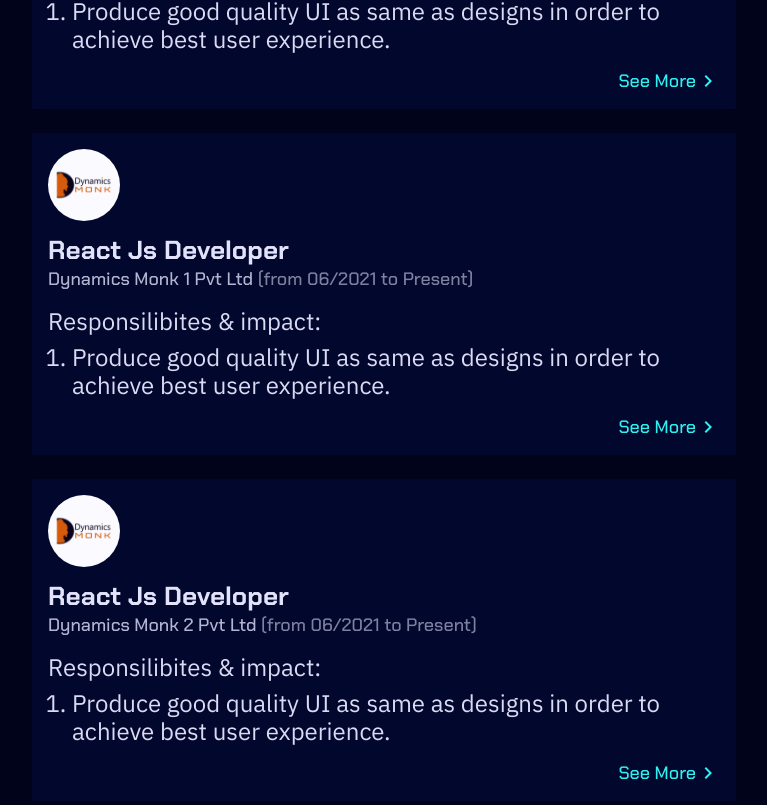
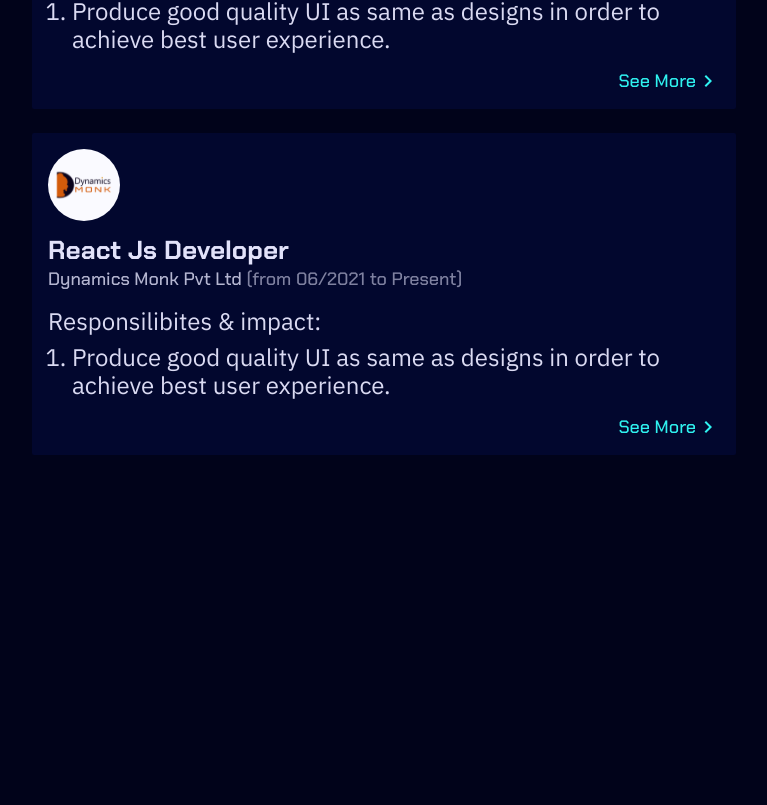
Before and after one commit to HimanshuKanojiya/himanshu-kanojiya-portfolio, a React (Create React App) app: page / in a window 1280 px wide. Shown: the part 1175-1980 px from the top of the page, without its empty margins (0-767 px from the left). After the commit the page ends 1680 px from the top, so only its background shows below. Built offline with nearby package versions, Linux system fonts and the light colour scheme.

Commit message:
experience section completed

```diff
--- a/src/assets/jsons/experiences.json
+++ b/src/assets/jsons/experiences.json
@@ -14,12 +14,7 @@
         "Implement best practices on the web app that comply with w3c accessibility standards and Google SEO guidelines to improve search index results by 100%.",
         "Analyzing component functionality & Integrate GA events to components to send user activities on Google Analytics.",
         "Reviewing team members codes, and create in-depth bugs reports along with solutions.",
-        "Successfully implemented Micro-frontend for web apps using Module Federations along with mobile app using Cordova.",
-        "Refactored Webflow JavaScript codes in order to remove Webflow editor crashing issue which was affecting other teams to work on Webflow.",
-        "Enhanced code test coverage and helped team members to achieve test coverage up to 100%.",
-        "Train & mentoring new joiners for projects.",
-        "Resolved major negative user Experience flow issue for some web browsers to improve the user experience.",
-        "Built the automation script for QA to detect unwanted links on the website and reduced the time from 2 hours to 5 – 10 minutes."
+        "Successfully implemented Micro-frontend for web apps using Module Federations along with mobile app using Cordova."
       ],
       "skills": {
         "title": "Skills:",
@@ -44,10 +39,10 @@
       }
     },
     {
-      "jobId": "DMPTRJD06/22",
+      "jobId": "DMPTRJD07/21",
       "jobTitle": "React Js Developer",
       "companyLogo": "DynamicsMonkLogo",
-      "companyName": "Dynamics Monk 1 Pvt Ltd",
+      "companyName": "Dynamics Monk Pvt Ltd",
       "workingFrom": "06/2021",
       "workingTo": "Present",
       "description": "Responsilibites & impact:",
@@ -56,138 +51,7 @@
         "Implement best practices on the web app that comply with w3c accessibility standards and Google SEO guidelines to improve search index results by 100%.",
         "Analyzing component functionality & Integrate GA events to components to send user activities on Google Analytics.",
         "Reviewing team members codes, and create in-depth bugs reports along with solutions.",
-        "Successfully implemented Micro-frontend for web apps using Module Federations along with mobile app using Cordova.",
-        "Refactored Webflow JavaScript codes in order to remove Webflow editor crashing issue which was affecting other teams to work on Webflow.",
-        "Enhanced code test coverage and helped team members to achieve test coverage up to 100%.",
-        "Train & mentoring new joiners for projects.",
-        "Resolved major negative user Experience flow issue for some web browsers to improve the user experience.",
-        "Built the automation script for QA to detect unwanted links on the website and reduced the time from 2 hours to 5 – 10 minutes."
-      ],
-      "skills": {
-        "title": "Skills:",
-        "skillsItems": [
-          {
-            "iconName": "JavaScriptIcon",
-            "name": "JavaScript"
-          },
-          {
-            "iconName": "ReactJsIcon",
-            "name": "React Js"
-          },
-          {
-            "iconName": "TypescriptIcon",
-            "name": "Typescript"
-          },
-          {
-            "iconName": "Css3Icon",
-            "name": "CSS3"
-          }
-        ]
-      }
-    },
-    {
-      "jobId": "DMPTRJD06/23",
-      "jobTitle": "React Js Developer",
-      "companyLogo": "DynamicsMonkLogo",
-      "companyName": "Dynamics Monk 2 Pvt Ltd",
-      "workingFrom": "06/2021",
-      "workingTo": "Present",
-      "description": "Responsilibites & impact:",
-      "responsibilites": [
-        "Produce good quality UI as same as designs in order to achieve best user experience.",
-        "Implement best practices on the web app that comply with w3c accessibility standards and Google SEO guidelines to improve search index results by 100%.",
-        "Analyzing component functionality & Integrate GA events to components to send user activities on Google Analytics.",
-        "Reviewing team members codes, and create in-depth bugs reports along with solutions.",
-        "Successfully implemented Micro-frontend for web apps using Module Federations along with mobile app using Cordova.",
-        "Refactored Webflow JavaScript codes in order to remove Webflow editor crashing issue which was affecting other teams to work on Webflow.",
-        "Enhanced code test coverage and helped team members to achieve test coverage up to 100%.",
-        "Train & mentoring new joiners for projects.",
-        "Resolved major negative user Experience flow issue for some web browsers to improve the user experience.",
-        "Built the automation script for QA to detect unwanted links on the website and reduced the time from 2 hours to 5 – 10 minutes."
-      ],
-      "skills": {
-        "title": "Skills:",
-        "skillsItems": [
-          {
-            "iconName": "JavaScriptIcon",
-            "name": "JavaScript"
-          },
-          {
-            "iconName": "ReactJsIcon",
-            "name": "React Js"
-          },
-          {
-            "iconName": "TypescriptIcon",
-            "name": "Typescript"
-          },
-          {
-            "iconName": "Css3Icon",
-            "name": "CSS3"
-          }
-        ]
-      }
-    },
-    {
-      "jobId": "DMPTRJD06/24",
-      "jobTitle": "React Js Developer",
-      "companyLogo": "DynamicsMonkLogo",
-      "companyName": "Dynamics Monk 3 Pvt Ltd",
-      "workingFrom": "06/2021",
-      "workingTo": "Present",
-      "description": "Responsilibites & impact:",
-      "responsibilites": [
-        "Produce good quality UI as same as designs in order to achieve best user experience.",
-        "Implement best practices on the web app that comply with w3c accessibility standards and Google SEO guidelines to improve search index results by 100%.",
-        "Analyzing component functionality & Integrate GA events to components to send user activities on Google Analytics.",
-        "Reviewing team members codes, and create in-depth bugs reports along with solutions.",
-        "Successfully implemented Micro-frontend for web apps using Module Federations along with mobile app using Cordova.",
-        "Refactored Webflow JavaScript codes in order to remove Webflow editor crashing issue which was affecting other teams to work on Webflow.",
-        "Enhanced code test coverage and helped team members to achieve test coverage up to 100%.",
-        "Train & mentoring new joiners for projects.",
-        "Resolved major negative user Experience flow issue for some web browsers to improve the user experience.",
-        "Built the automation script for QA to detect unwanted links on the website and reduced the time from 2 hours to 5 – 10 minutes."
-      ],
-      "skills": {
-        "title": "Skills:",
-        "skillsItems": [
-          {
-            "iconName": "JavaScriptIcon",
-            "name": "JavaScript"
-          },
-          {
-            "iconName": "ReactJsIcon",
-            "name": "React Js"
-          },
-          {
-            "iconName": "TypescriptIcon",
-            "name": "Typescript"
-          },
-          {
-            "iconName": "Css3Icon",
-            "name": "CSS3"
-          }
-        ]
-      }
-    },
-    {
-      "jobId": "DMPTRJD06/25",
-      "jobTitle": "React Js Developer",
-      "companyLogo": "DynamicsMonkLogo",
-      "companyName": "Dynamics Monk 4 Pvt Ltd",
-      "workingFrom": "06/2021",
-      "workingTo": "Present",
-      "description": "Responsilibites & impact:",
-      "responsibilites": [
-        "Produce good quality UI as same as designs in order to achieve best user experience.",
-        "Implement best practices on the web app that comply with w3c accessibility standards and Google SEO guidelines to improve search index results by 100%.",
-        "Analyzing component functionality & Integrate GA events to components to send user activities on Google Analytics.",
-        "Reviewing team members codes, and create in-depth bugs reports along with solutions.",
-        "Successfully implemented Micro-frontend for web apps using Module Federations along with mobile app using Cordova.",
-        "Refactored Webflow JavaScript codes in order to remove Webflow editor crashing issue which was affecting other teams to work on Webflow.",
-        "Enhanced code test coverage and helped team members to achieve test coverage up to 100%.",
-        "Train & mentoring new joiners for projects.",
-        "Resolved major negative user Experience flow issue for some web browsers to improve the user experience.",
-        "Built the automation script for QA to detect unwanted links on the website and reduced the time from 2 hours to 5 – 10 minutes."
+        "Successfully implemented Micro-frontend for web apps using Module Federations along with mobile app using Cordova."
       ],
       "skills": {
         "title": "Skills:",
--- a/src/components/core/ExperienceSection/ExperienceCard.tsx
+++ b/src/components/core/ExperienceSection/ExperienceCard.tsx
@@ -12,10 +12,12 @@ export const ExperienceCard: React.FC<IExperienceCard> = ({ Experience }) => {
   return (
     <ExperienceCardContainer>
       <div key={Experience.jobId} className="experienceItem">
+        <div className="companyDetails">
           <img
             src={getLogo(Experience.companyLogo as GetIcons)}
             alt={Experience.companyName}
           />
+          <div className="aboutCompany">
             <h3 className="jobTitle">{Experience.jobTitle}</h3>
             <small className="companyName">
               {Experience.companyName}{" "}
@@ -23,6 +25,8 @@ export const ExperienceCard: React.FC<IExperienceCard> = ({ Experience }) => {
                 (from {Experience.workingFrom} to {Experience.workingTo})
               </span>
             </small>
+          </div>
+        </div>
         <div className="responsibilities">
           <p>{Experience.description}</p>
           <ol className="responsibilitiesList">
--- a/src/components/core/ExperienceSection/ExperienceSection.tsx
+++ b/src/components/core/ExperienceSection/ExperienceSection.tsx
@@ -1,4 +1,4 @@
-import React, { useEffect, useState } from "react";
+import React, { useEffect, useRef, useState } from "react";
 import { ExperienceContainer } from "../../styles/ExperienceSection/ExperienceContainer";
 import { ExperienceCard } from "./ExperienceCard";
 import { useMediaQuery } from "../../../helper/useMediaQuery";
@@ -10,8 +10,11 @@ export const ExperienceSection: React.FC = () => {
   const [experienceItems, setExperienceItems] = useState(
     Experiences.experienceItems
   );
+  const selectedItemRef = useRef("DMPTRJD06/21");
 
   const showAboutThisCompany = (jobId: string) => {
+    selectedItemRef.current = jobId;
+
     setExperienceItems(() => {
       return Experiences.experienceItems.filter(
         (experience) => experience.jobId === jobId
@@ -32,11 +35,14 @@ export const ExperienceSection: React.FC = () => {
           <ExperienceMenu
             Experience={Experiences.experienceItems}
             showAboutThisCompany={showAboutThisCompany}
+            currentSelectedCompany={selectedItemRef.current}
           />
         )}
         <div className="experienceItems">
           {experienceItems.map((experience) => {
-            return <ExperienceCard Experience={experience} />;
+            return (
+              <ExperienceCard key={experience.jobId} Experience={experience} />
+            );
           })}
         </div>
       </div>
--- a/src/components/styles/ExperienceSection/ExperienceCardContainer.tsx
+++ b/src/components/styles/ExperienceSection/ExperienceCardContainer.tsx
@@ -9,6 +9,8 @@ export const ExperienceCardContainer = styled.div`
     margin-bottom: ${({ theme }) => theme.spaces.m};
     border-radius: 2px;
 
+    .companyDetails {
+      .aboutCompany {
         .jobTitle {
           color: ${({ theme }) => theme.colors.texts.headers};
           font-size: ${({ theme }) => theme.fontSize.mobile.h3};
@@ -26,6 +28,8 @@ export const ExperienceCardContainer = styled.div`
             font-size: inherit;
             color: inherit;
             opacity: 70%;
+          }
+        }
       }
     }
 
@@ -70,11 +74,13 @@ export const ExperienceCardContainer = styled.div`
 
   @media screen and (min-width: 686px) {
     .experienceItem {
+      .companyDetails {
         & > img {
           width: 72px;
           height: 72px;
         }
 
+        .aboutCompany {
           .jobTitle {
             font-size: ${({ theme }) => theme.fontSize.desktop.h3};
           }
@@ -84,6 +90,8 @@ export const ExperienceCardContainer = styled.div`
 
             & span {
               font-size: 18px;
+            }
+          }
         }
       }
 
@@ -103,6 +111,20 @@ export const ExperienceCardContainer = styled.div`
     .experienceItem {
       background-color: transparent;
       padding: 0;
+
+      .companyDetails {
+        display: flex;
+        flex-direction: row;
+        align-items: center;
+
+        .aboutCompany {
+          margin-left: ${({ theme }) => theme.spaces.m};
+
+          .jobTitle {
+            margin: 0;
+          }
+        }
+      }
     }
   }
 `;
--- a/src/components/styles/ExperienceSection/ExperienceMenuContainer.tsx
+++ b/src/components/styles/ExperienceSection/ExperienceMenuContainer.tsx
@@ -17,7 +17,7 @@ export const ExperienceMenuContainer = styled.div`
     border-right-width: 2px;
     height: 100%;
 
-    & li,
+    & .companyList,
     a {
       color: inherit;
       font-size: inherit;
@@ -33,9 +33,12 @@ export const ExperienceMenuContainer = styled.div`
       padding-left: ${({ theme }) => theme.spaces.s};
     }
 
-    li:first-of-type {
+    .selectedCompany {
       color: ${({ theme }) => theme.colors.texts.highlight};
       background-color: ${({ theme }) => theme.colors.background.bg2};
+      border-right-style: solid;
+      border-right-color: ${({ theme }) => theme.colors.texts.highlight};
+      border-right-width: 2px;
     }
   }
 `;
--- a/src/types/core.d.ts
+++ b/src/types/core.d.ts
@@ -61,4 +61,5 @@ interface IExperienceMenu {
     };
   }[];
   showAboutThisCompany: (jobId: string) => void;
+  currentSelectedCompany: string;
 }
```
Also changed, not shown: src/components/core/ExperienceSection/ExperienceMenu.tsx (+9 -1 lines). Lines whose indentation alone changed are shown as unchanged.
